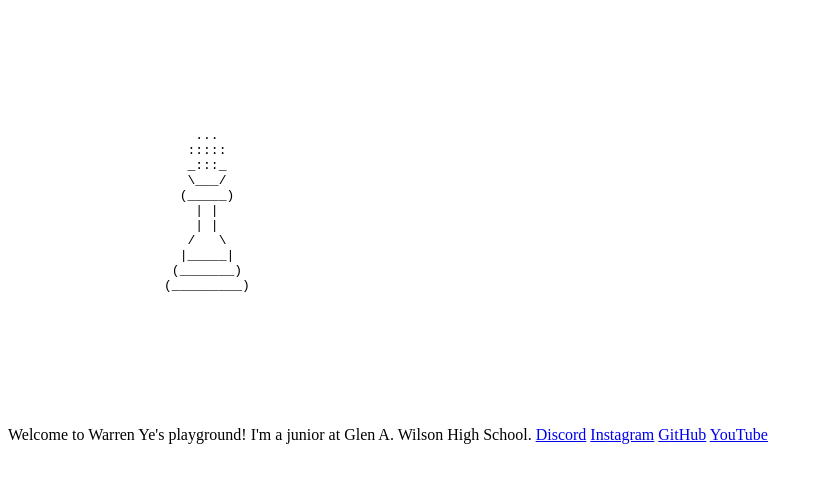
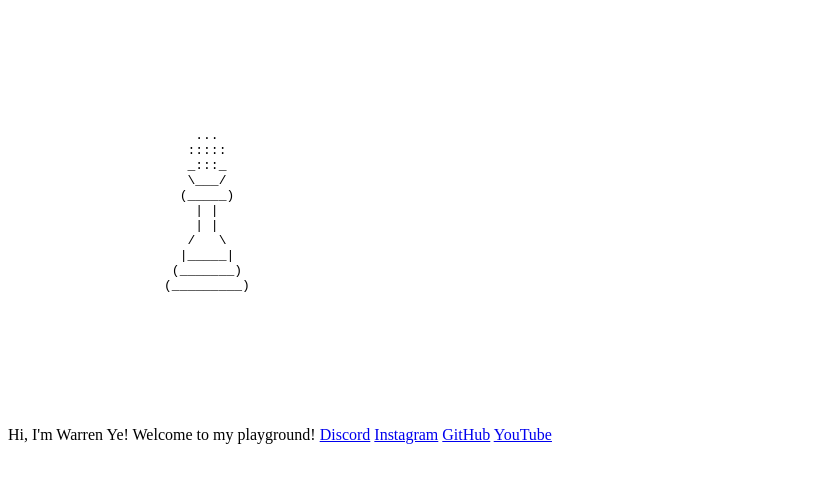
Before and after one commit to warren324/website, a plain HTML site: page index.html in a window 1280 px wide. Shown: the whole page, without its empty margins (0-823 px from the left). Drawn offline with Linux system fonts and the light colour scheme.

Commit message:
Updated welcome text

```diff
--- a/index.html
+++ b/index.html
@@ -4,7 +4,7 @@
 </pre>
 
 <div class="info">
-  Welcome to Warren Ye's playground! I'm a junior at Glen A. Wilson High School.
+  Hi, I'm Warren Ye! Welcome to my playground!
   <a href="https://discordapp.com/users/723637353263923500" target="_blank">Discord</a>
   <a href="https://www.instagram.com/war.y.3/" target="_blank">Instagram</a>
   <a href="https://github.com/warren324" target="_blank">GitHub</a>
```
